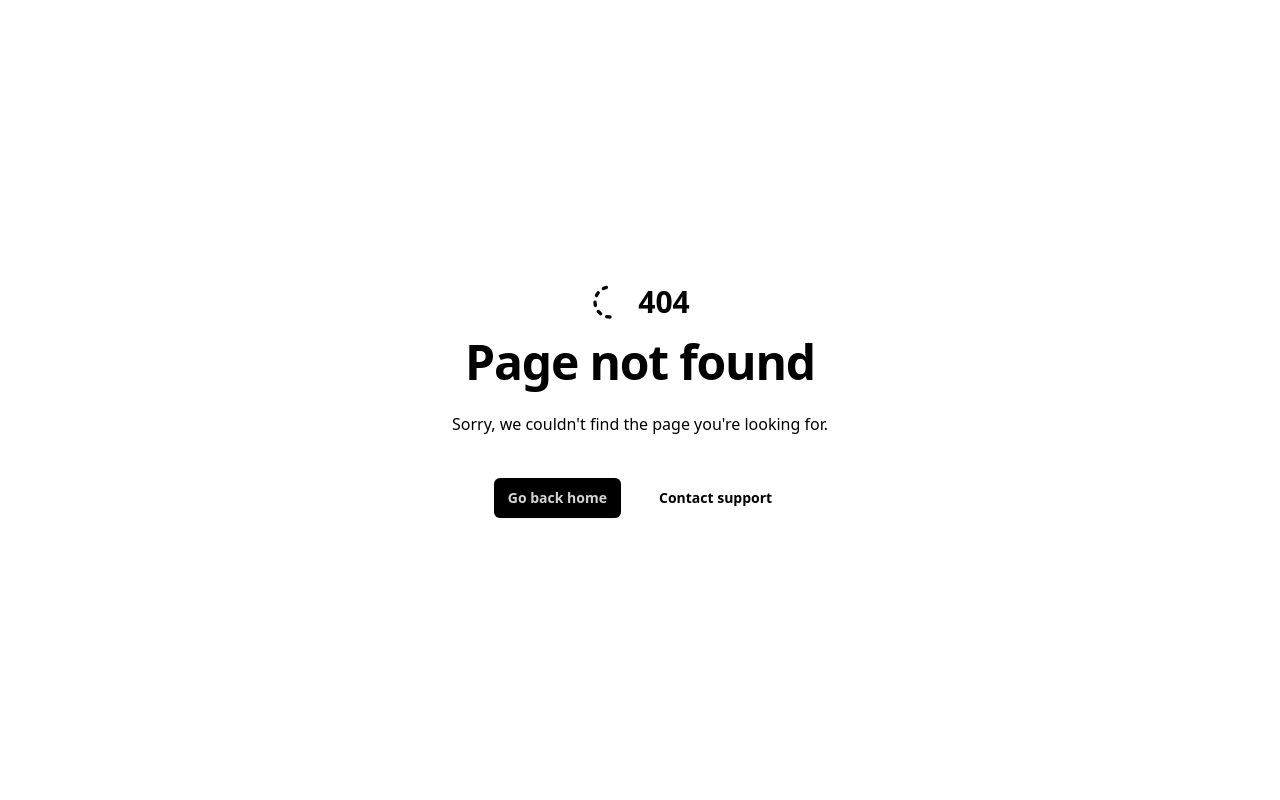
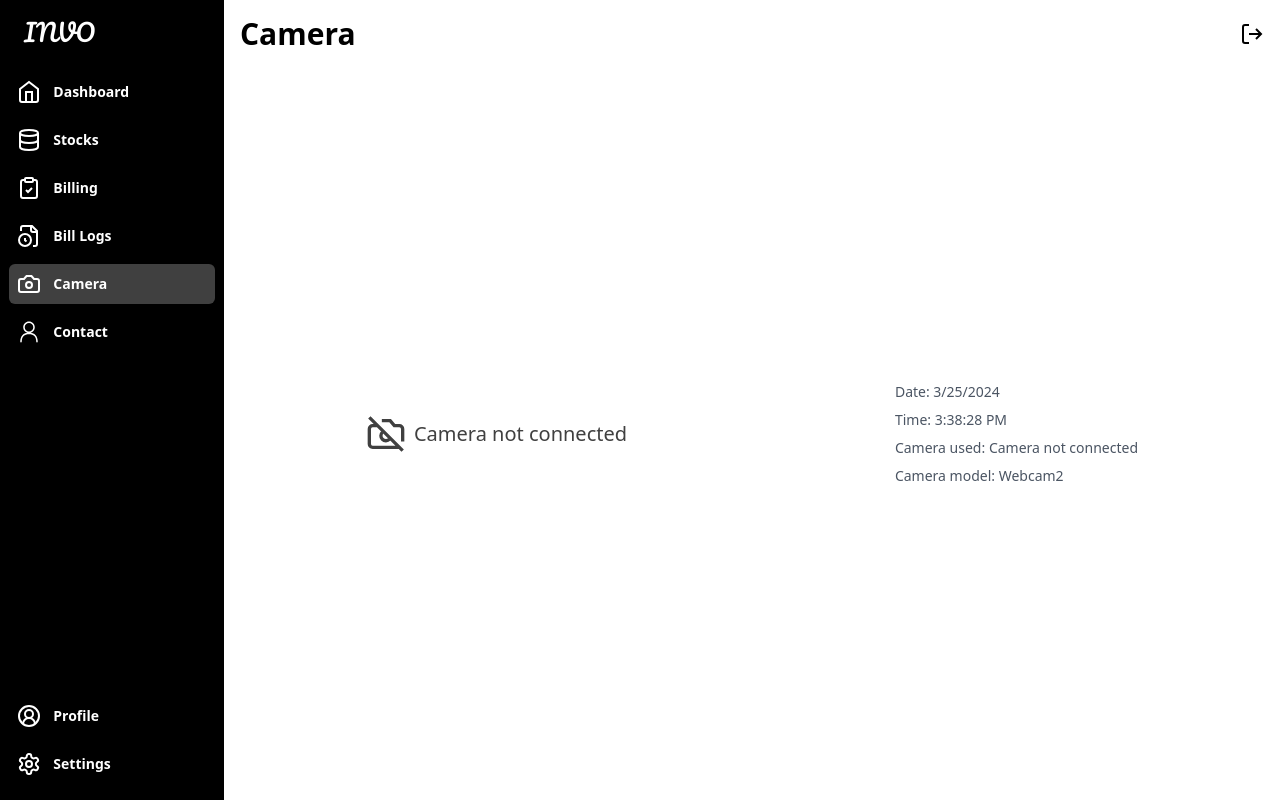
Before and after one commit to nikhitkumar00/INVO_V2, a Next.js app: page /camera in a window 1280 px wide. Before the commit this address had no page. Built offline with nearby package versions, Linux system fonts and the light colour scheme; no server answers.

Commit message:
Added Webcam page

```diff
--- a/app/(main)/_components/AdvancedTable.tsx
+++ b/app/(main)/_components/AdvancedTable.tsx
@@ -242,7 +242,7 @@ const TableWithSearchAndSort: React.FC<TableWithSearchAndSortProps> = ({
           </table>
         </div>
       ) : (
-        <div className="h-full w-full p-2">
+        <div className="h-full w-full p-2 text-secondary">
           <div className="flex h-full w-full items-center justify-center gap-4 rounded-md border text-xl font-medium animate-in fade-in zoom-in">
             <Dashboard className="size-10 stroke-2" /> No Data
           </div>
--- a/app/(main)/_components/Navbar.tsx
+++ b/app/(main)/_components/Navbar.tsx
@@ -5,6 +5,7 @@ import { Pacifico } from "next/font/google";
 import {
   Billing,
   Billlog,
+  Camera,
   Contact,
   Dashboard,
   Profile,
@@ -37,6 +38,11 @@ const Navbar = () => {
       name: "Bill Logs",
       link: "/billlog",
       icon: <Billlog className="size-6 stroke-2" />,
+    },
+    {
+      name: "Camera",
+      link: "/camera",
+      icon: <Camera className="size-6 stroke-2" />,
     },
     {
       name: "Contact",
--- a/app/(main)/billlog/error.tsx
+++ b/app/(main)/billlog/error.tsx
@@ -3,7 +3,7 @@ import { Stocks } from "@/svg/Icons";
 
 const error = () => {
   return (
-    <div className="flex h-screen w-full items-center justify-center gap-4 text-xl font-semibold">
+    <div className="flex h-screen w-full items-center justify-center gap-4 text-xl font-semibold text-secondary">
       <Stocks className="size-10 stroke-2" />
       Database not connected
     </div>
--- /dev/null
+++ b/app/(main)/camera/page.tsx
@@ -0,0 +1,59 @@
+"use client";
+import React, { useState, useEffect } from "react";
+import Webcam from "react-webcam";
+import Header from "../_components/Header";
+import { CameraError } from "@/svg/Icons";
+
+const page = () => {
+  const [cameraUsed, setCameraUsed] = useState<string>("Camera not connected");
+  const [currentTime, setCurrentTime] = useState(
+    new Date().toLocaleTimeString(),
+  );
+
+  useEffect(() => {
+    const checkCamera = async () => {
+      try {
+        await navigator.mediaDevices.getUserMedia({ video: true });
+        setCameraUsed("Yes");
+      } catch (error) {
+        console.error("Camera not available:", error);
+        setCameraUsed("Camera not connected");
+      }
+    };
+
+    checkCamera();
+
+    const intervalId = setInterval(() => {
+      setCurrentTime(new Date().toLocaleTimeString());
+    }, 1000);
+
+    return () => clearInterval(intervalId);
+  }, []);
+
+  return (
+    <div className="flex h-screen w-full flex-col">
+      <Header title="Camera" logout />
+      <div className="z-10 flex h-full w-full items-center justify-around gap-4 p-4">
+        {cameraUsed === "Yes" ? (
+          <Webcam className="h-full" />
+        ) : (
+          <p className="flex items-center gap-2 text-xl text-secondary">
+            <CameraError className="size-10 stroke-2" />
+            <span>Camera not connected</span>
+          </p>
+        )}
+        <div className="space-y-2">
+          <p className="text-sm text-gray-600">
+            Date: {new Date().toLocaleDateString()}
+          </p>
+          <p className="text-sm text-gray-600">Time: {currentTime}</p>
+          <p className="text-sm text-gray-600">Camera used: {cameraUsed}</p>
+          <p className="text-sm text-gray-600">
+            Camera model: {Webcam.name || "Unknown"}
+          </p>
+        </div>
+      </div>
+    </div>
+  );
+};
+export default page;
--- a/app/(main)/dashboard/error.tsx
+++ b/app/(main)/dashboard/error.tsx
@@ -7,7 +7,7 @@ const error = () => {
     description: "Check if server is turned on",
   });
   return (
-    <div className="flex h-screen w-full items-center justify-center gap-4 text-xl font-semibold">
+    <div className="flex h-screen w-full items-center justify-center gap-4 text-xl font-semibold text-secondary">
       <Stocks className="size-10 stroke-2" />
       Database not connected
     </div>
--- a/app/(main)/stocks/error.tsx
+++ b/app/(main)/stocks/error.tsx
@@ -5,12 +5,10 @@ import { toast } from "sonner";
 const error = () => {
   toast.error("Database not connected", {
     description: "Check if server is turned on and connected to the database",
-    duration: 3000,
     icon: <Stocks className="size-4 stroke-2" />,
-    position: "bottom-right",
   });
   return (
-    <div className="flex h-screen w-full items-center justify-center gap-4 text-xl font-semibold animate-in fade-in zoom-in">
+    <div className="flex h-screen w-full items-center justify-center gap-4 text-xl font-semibold text-secondary animate-in fade-in zoom-in">
       <Stocks className="size-10 stroke-2" />
       Database not connected
     </div>
--- a/app/(main)/stocks/page.tsx
+++ b/app/(main)/stocks/page.tsx
@@ -3,6 +3,7 @@ import { useState, useEffect } from "react";
 import Header from "../_components/Header";
 import AdvancedTable from "../_components/AdvancedTable";
 import AddStock from "./AddStock";
+import { toast } from "sonner";
 
 const Page = () => {
   const [searchTerm, setSearchTerm] = useState("");
@@ -17,7 +18,7 @@ const Page = () => {
         const data = await response.json();
         setData(data);
       } catch (error) {
-        console.error("Error fetching data:", error);
+        toast.error("Error fetching data:" + error);
       }
     };
     fetchData();
--- a/app/layout.tsx
+++ b/app/layout.tsx
@@ -15,7 +15,7 @@ export default function RootLayout({
   children: React.ReactNode;
 }>) {
   return (
-    <html lang="en">
+    <html lang="en" suppressHydrationWarning>
       <body>
         <RootContext>
           {children}
--- a/global/globalStates.tsx
+++ b/global/globalStates.tsx
@@ -3,12 +3,18 @@ import { atom } from "recoil";
 
 const restockThresholdState = atom({
   key: "restockThreshold",
-  default: parseInt(localStorage.getItem("restockThreshold") || "20", 10),
+  default:
+    typeof window !== "undefined"
+      ? parseInt(localStorage.getItem("restockThreshold") || "20", 10)
+      : "20",
 });
 
 const themeState = atom({
   key: "theme",
-  default: localStorage.getItem("theme")?.toString() || "",
+  default:
+    typeof window !== "undefined"
+      ? localStorage.getItem("theme") || "light"
+      : "light",
 });
 
 export { restockThresholdState, themeState };
--- a/package.json
+++ b/package.json
@@ -21,6 +21,7 @@
     "react": "^18",
     "react-countup": "^6.5.2",
     "react-dom": "^18",
+    "react-webcam": "^7.2.0",
     "recoil": "^0.7.7",
     "sonner": "^1.4.3",
     "tailwind-merge": "^2.2.1"
--- a/svg/Icons.tsx
+++ b/svg/Icons.tsx
@@ -156,6 +156,33 @@ const Add = ({ className }: { className: string }) => {
     </svg>
   );
 };
+
+const CameraError = ({ className }: { className: string }) => {
+  return (
+    <svg
+      className={className}
+      xmlns="http://www.w3.org/2000/svg"
+      viewBox="0 0 24 24"
+    >
+      <g fill="none" stroke="currentColor">
+        <path d="m2 2l20 20M7 7H4a2 2 0 0 0-2 2v9a2 2 0 0 0 2 2h16M9.5 4h5L17 7h3a2 2 0 0 1 2 2v7.5" />
+        <path d="M14.121 15.121A3 3 0 1 1 9.88 10.88" />
+      </g>
+    </svg>
+  );
+};
+
+const Camera = ({ className }: { className: string }) => {
+  return (
+    <svg xmlns="http://www.w3.org/2000/svg" viewBox="0 0 24 24" className={className}>
+      <g fill="none" stroke="currentColor">
+        <path d="M14.5 4h-5L7 7H4a2 2 0 0 0-2 2v9a2 2 0 0 0 2 2h16a2 2 0 0 0 2-2V9a2 2 0 0 0-2-2h-3z" />
+        <circle cx="12" cy="13" r="3" />
+      </g>
+    </svg>
+  );
+};
+
 const Close = ({ className }: { className: string }) => {
   return (
     <svg
@@ -200,6 +227,8 @@ export {
   Add,
   Billing,
   Billlog,
+  Camera,
+  CameraError,
   Close,
   Contact,
   Dashboard,
```
Also changed, not shown: 1 other file (tests, documents, lock files or other folders).
